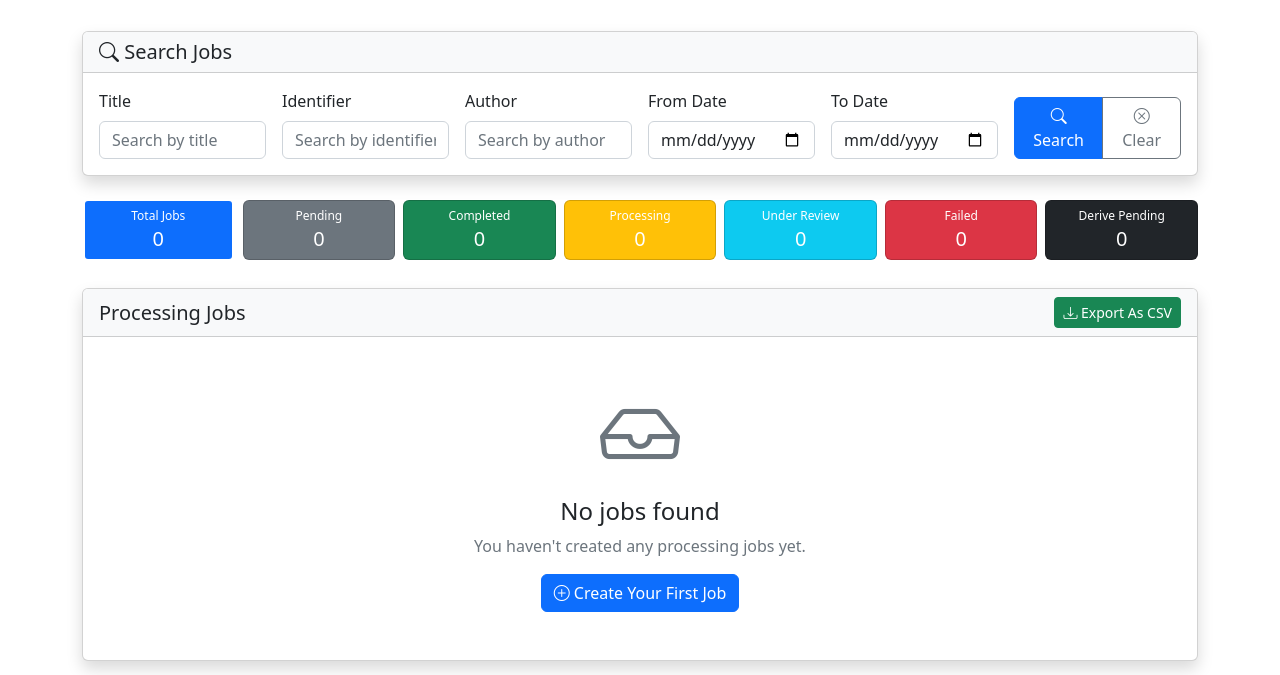
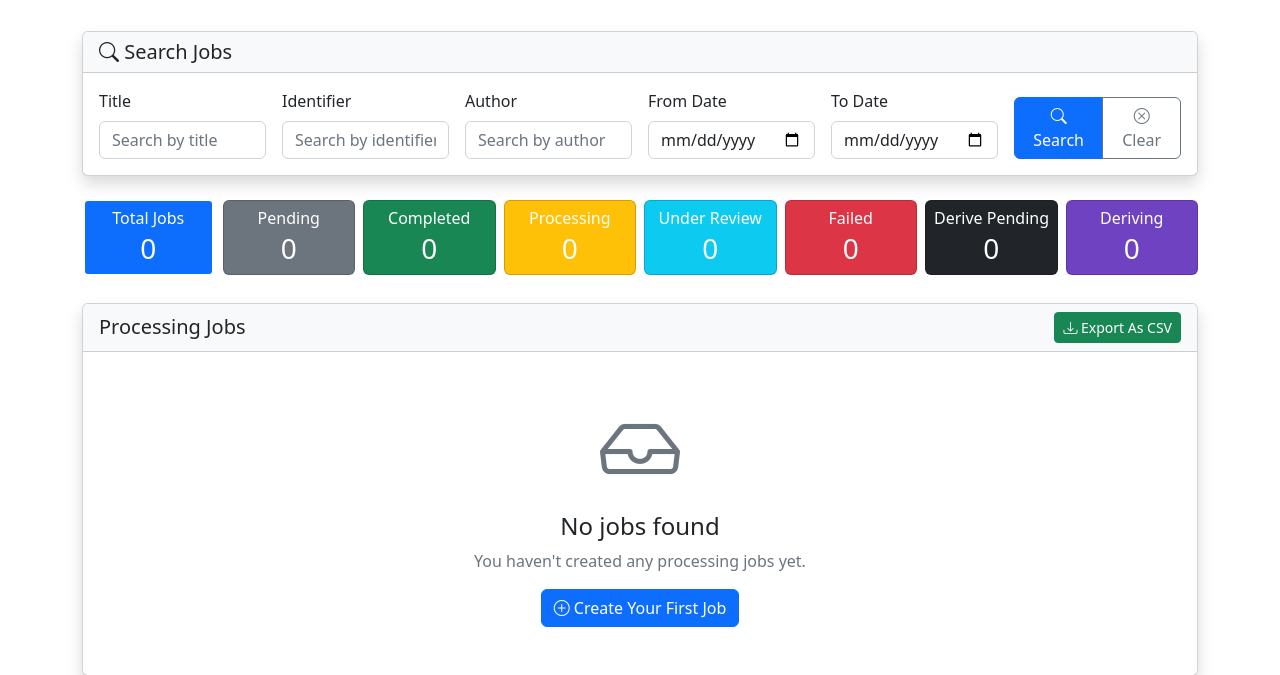
Before and after one commit to sushant354/servantsofknowledge, a Django app: page /jobs/ in a window 1280 px wide. Shown: the part 173-848 px from the top of the page. Run offline with Django 5.2, Linux system fonts and the light colour scheme; the visitor is signed in with stand-in values (Sample User, id 1); data that the repository does not hold is empty; some libraries are stand-ins or nearby versions.

Commit message:
Adding deriving card for filtering jobs

```diff
--- a/repub/repubui/repub_interface/views.py
+++ b/repub/repubui/repub_interface/views.py
@@ -120,7 +120,7 @@ def all_jobs(request):
 
     # Get status filter from query parameters
     status_filter = request.GET.get('status')
-    if status_filter and status_filter in ['pending', 'completed', 'processing', 'reviewing', 'failed', 'finalizing', 'preparing_review', 'derive_pending']:
+    if status_filter and status_filter in ['pending', 'completed', 'processing', 'reviewing', 'failed', 'finalizing', 'preparing_review', 'derive_pending', 'deriving']:
         jobs_list = jobs_list.filter(status=status_filter)
 
     # Get search parameters
@@ -177,6 +177,7 @@ def all_jobs(request):
         'failed_jobs': all_jobs_list.filter(status='failed').count(),
         'reviewing_jobs': all_jobs_list.filter(status='reviewing').count(),
         'derive_pending_jobs': all_jobs_list.filter(status='derive_pending').count(),
+        'deriving_jobs': all_jobs_list.filter(status='deriving').count(),
         'sort_by': sort_by,
         'sort_order': sort_order,
     }
@@ -195,7 +196,7 @@ def export_jobs_csv(request):
 
     # Get search parameters (same as all_jobs view)
     status_filter = request.GET.get('status')
-    if status_filter and status_filter in ['pending', 'completed', 'processing', 'reviewing', 'failed', 'finalizing', 'preparing_review', 'derive_pending']:
+    if status_filter and status_filter in ['pending', 'completed', 'processing', 'reviewing', 'failed', 'finalizing', 'preparing_review', 'derive_pending', 'deriving']:
         jobs = jobs.filter(status=status_filter)
 
     title_query = request.GET.get('title', '').strip()
--- a/repub/repubui/templates/repub_interface/all_jobs.html
+++ b/repub/repubui/templates/repub_interface/all_jobs.html
@@ -46,12 +46,12 @@ th a:hover {
     padding: 0.5rem;
 }
 .stats-row .card-title {
-    font-size: 0.75rem;
+    font-size: 1rem;
     margin-bottom: 0.25rem;
     white-space: nowrap;
 }
 .stats-row .card-text {
-    font-size: 1.25rem;
+    font-size: 1.75rem;
     margin-bottom: 0;
 }
 </style>
@@ -186,6 +186,16 @@ th a:hover {
                 <div class="card-body text-center">
                     <h6 class="card-title">Derive Pending</h6>
                     <h4 class="card-text">{{ derive_pending_jobs }}</h4>
+                </div>
+            </div>
+        </a>
+    </div>
+    <div class="stat-col">
+        <a href="?status=deriving{% if request.GET.title %}&title={{ request.GET.title }}{% endif %}{% if request.GET.identifier %}&identifier={{ request.GET.identifier }}{% endif %}{% if request.GET.author %}&author={{ request.GET.author }}{% endif %}{% if request.GET.date_from %}&date_from={{ request.GET.date_from }}{% endif %}{% if request.GET.date_to %}&date_to={{ request.GET.date_to }}{% endif %}" class="text-decoration-none">
+            <div class="card bg-purple text-white clickable-card{% if request.GET.status == 'deriving' %} filter-active{% endif %}" style="background-color: #6f42c1 !important;">
+                <div class="card-body text-center">
+                    <h6 class="card-title">Deriving</h6>
+                    <h4 class="card-text">{{ deriving_jobs }}</h4>
                 </div>
             </div>
         </a>
```
